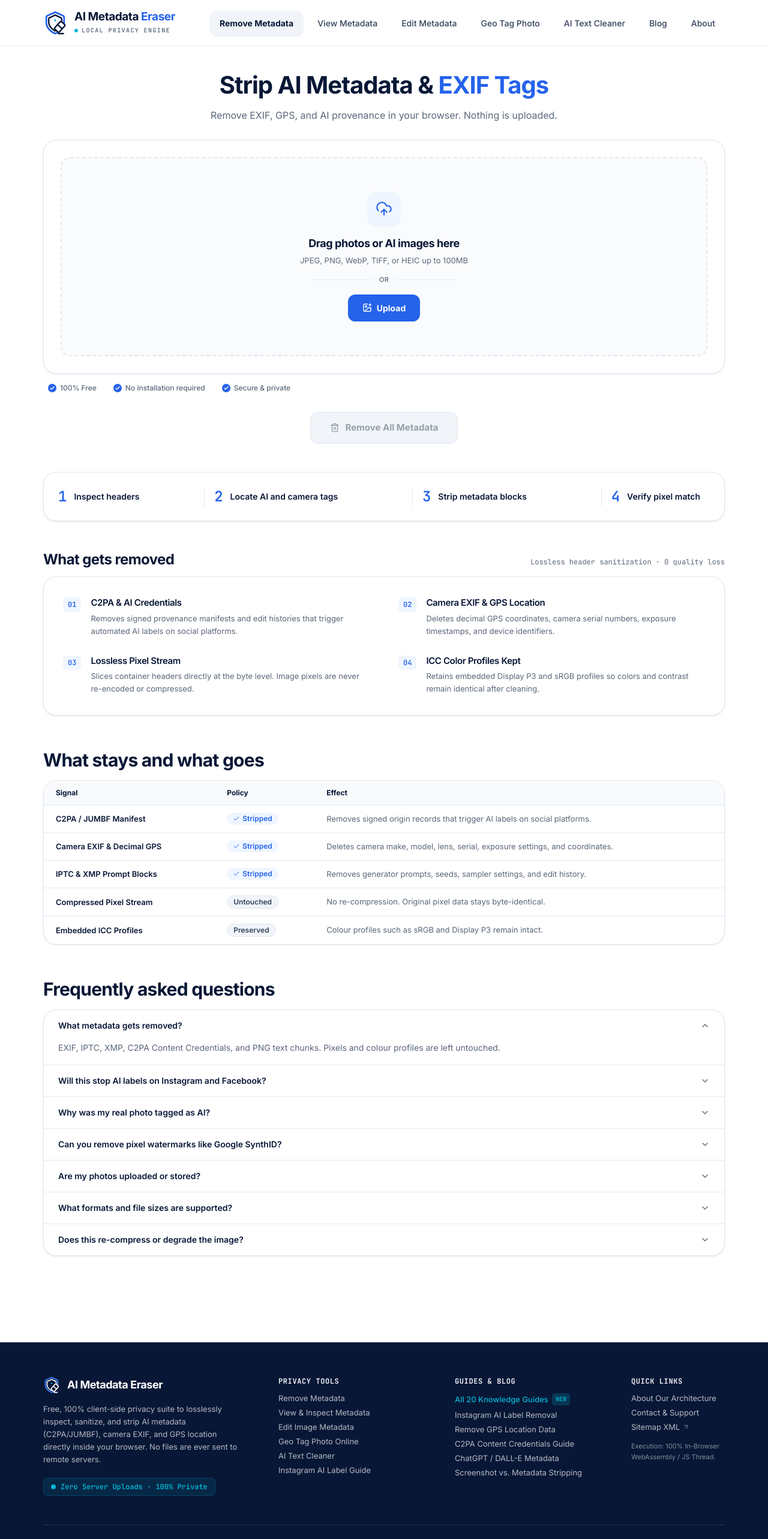
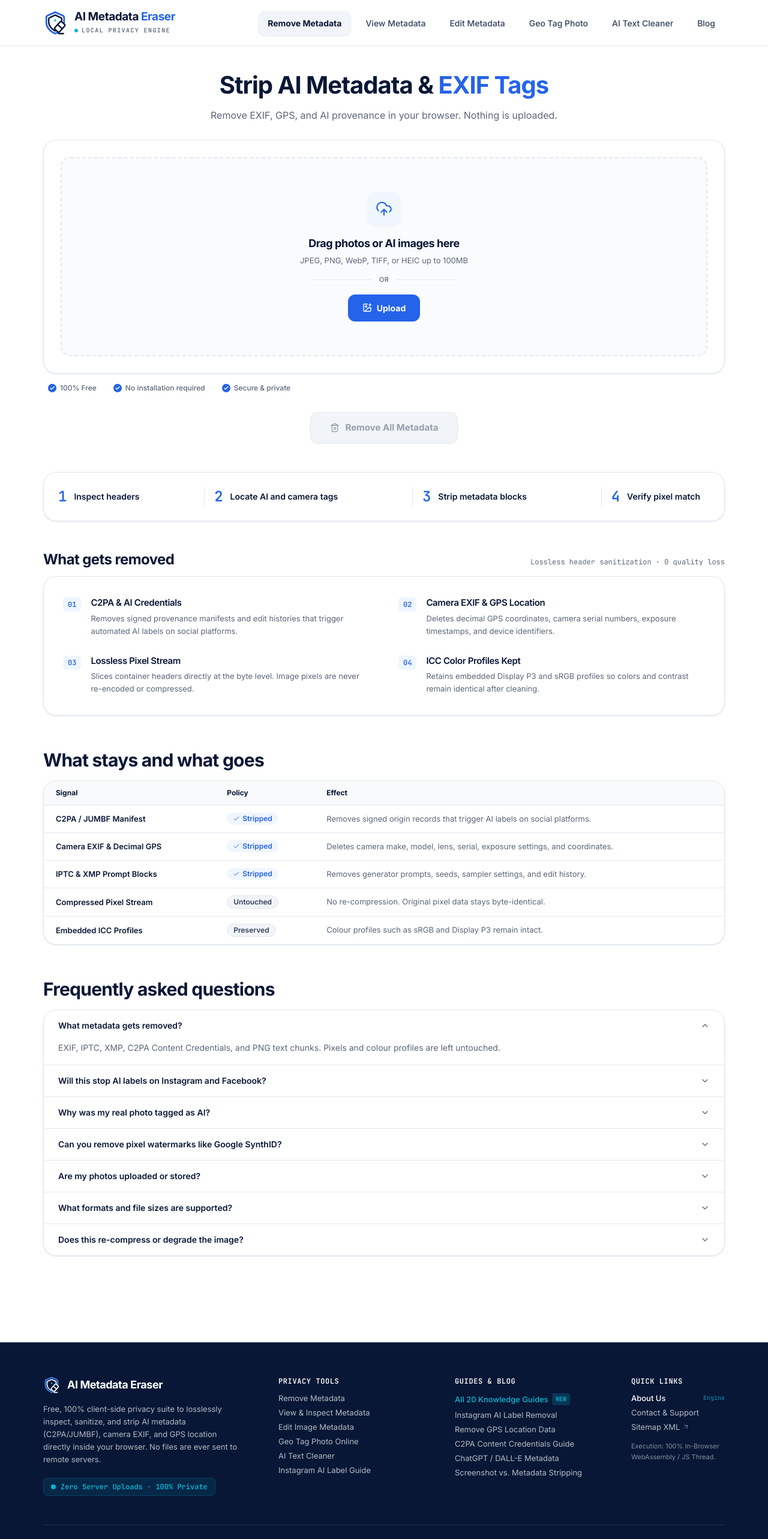
Before and after one commit to boileen/CleanAIMetadata, a React (Vite) app: page / in a window 1280 px wide. Shown: the top 2566 px of the page at 60% size. Built offline with nearby package versions, Linux system fonts and the light colour scheme.

Commit message:
Remove About from navbar and position in footer Quick Links
Streamline navbar to core 5 tools plus Blog. Highlight About Us under Quick Links in the footer.

```diff
--- a/src/components/layout/Footer.jsx
+++ b/src/components/layout/Footer.jsx
@@ -143,9 +143,10 @@ export default function Footer() {
               <li>
                 <Link
                   to="/about"
-                  className="text-white/70 hover:text-white transition-colors"
+                  className="text-white hover:text-cyan font-medium transition-colors flex items-center justify-between"
                 >
-                  About Our Architecture
+                  <span>About Us</span>
+                  <span className="text-[10px] font-mono text-cyan/70">Engine</span>
                 </Link>
               </li>
               <li>
--- a/src/components/layout/Navbar.jsx
+++ b/src/components/layout/Navbar.jsx
@@ -11,7 +11,6 @@ const NAV_LINKS = [
   { name: 'Geo Tag Photo', path: '/geo-tag-photo' },
   { name: 'AI Text Cleaner', path: '/ai-text-cleaner' },
   { name: 'Blog', path: '/blog' },
-  { name: 'About', path: '/about' },
 ];
 
 export default function Navbar() {
```
